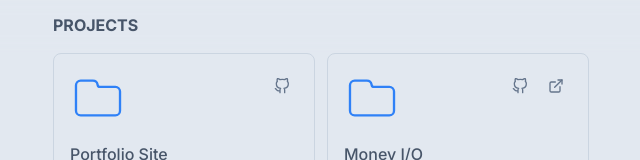
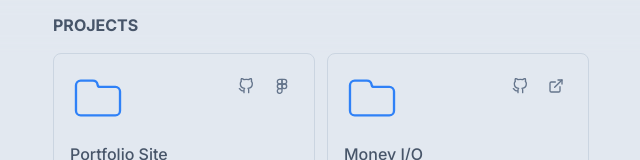
Before and after one commit to hongmei-codes/hongmei-codes.github.io, a Next.js app: page / in a window 1280 px wide. Shown: the part 1261-1421 px from the top of the page, without its empty margins (595-1235 px from the left). Built offline with nearby package versions, Linux system fonts and the light colour scheme.

Commit message:
minor content correction

```diff
--- a/app/contents/experiences.ts
+++ b/app/contents/experiences.ts
@@ -30,7 +30,7 @@ const expriences: experienceType[] = [
     },
     startTime: {
       month: "Sep",
-      year: 2022,
+      year: 2020,
     },
     endTime: {
       ongoing: false,
--- a/app/contents/projects.ts
+++ b/app/contents/projects.ts
@@ -6,7 +6,8 @@ const projects: projectType[] = [
     imagePath: "",
     links: {
       github: "https://github.com/hongmei-codes/hongmei-codes.github.io",
-      design: "",
+      design:
+        "https://www.figma.com/community/file/1371512171219851956/hongmei-codes-github-io",
       demo: "",
     },
     description:
```
